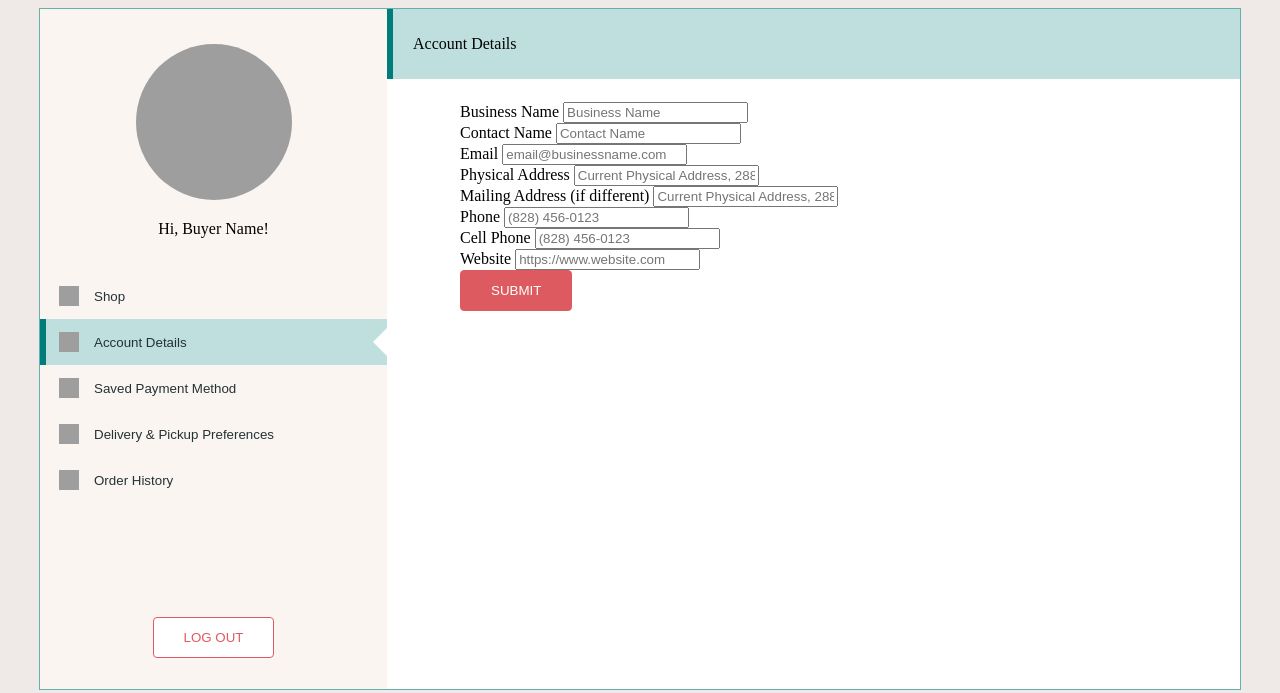
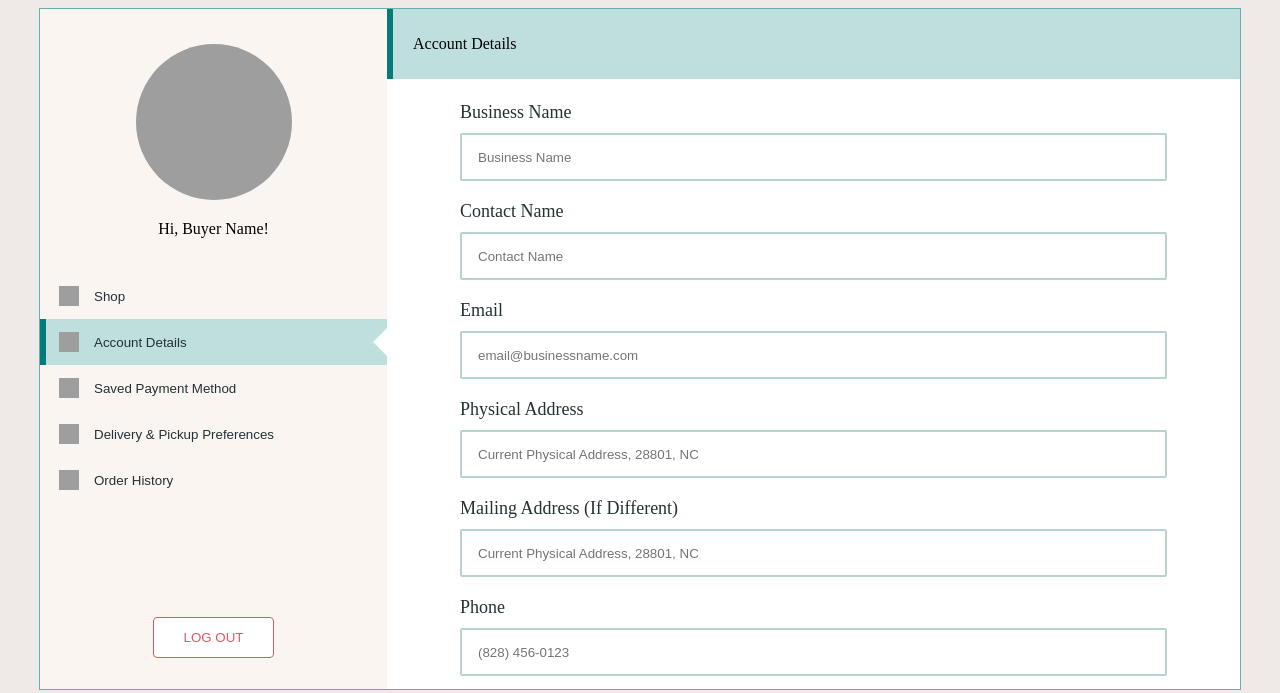
Before and after one commit to onlinetrainingconcepts/stemz-dashboard, a website built with Vite: page index.html in a window 1280 px wide. Both pictures are taken after a click on the button "Account Details". Built offline with nearby package versions, Linux system fonts and the light colour scheme; grey boxes are pictures that could not be loaded.

Commit message:
feat: add account details styles

```diff
--- /dev/null
+++ b/account.css
@@ -0,0 +1,39 @@
+.account__form form {
+	display: flex;
+	flex-direction: column;
+	gap: 20px;
+}
+
+.account__label-input {
+	display: flex;
+	flex-direction: column;
+	gap: 10px;
+}
+
+/* removal of lastpass div being automatically added which affected layout */
+.account__label-input > div[data-lastpass-icon-root] {
+	display: none;
+}
+
+.account__label-input label {
+	color: #233235;
+	leading-trim: both;
+	text-edge: cap;
+	font-size: 18px;
+	font-style: normal;
+	font-weight: 500;
+	line-height: normal;
+	text-transform: capitalize;
+}
+
+.account__form input {
+	height: 44px;
+	padding: 0 16px;
+	border: 2px solid #b8d1d1;
+	border-radius: 2px;
+	background-color: #fff;
+}
+
+.account__form button {
+	width: 250px;
+}
--- a/index.html
+++ b/index.html
@@ -7,6 +7,7 @@
 		<title>Stemz Dashboard</title>
 		<link rel="stylesheet" href="/style.css" />
 		<link rel="stylesheet" href="/shop.css" />
+		<link rel="stylesheet" href="/account.css" />
 	</head>
 	<body>
 		<div id="app">
--- a/style.css
+++ b/style.css
@@ -210,6 +210,7 @@ body {
 .dashboard__content {
 	grid-area: main;
 	background-color: #fff;
+	overflow-y: auto;
 }
 
 /* tabcontent */
```
